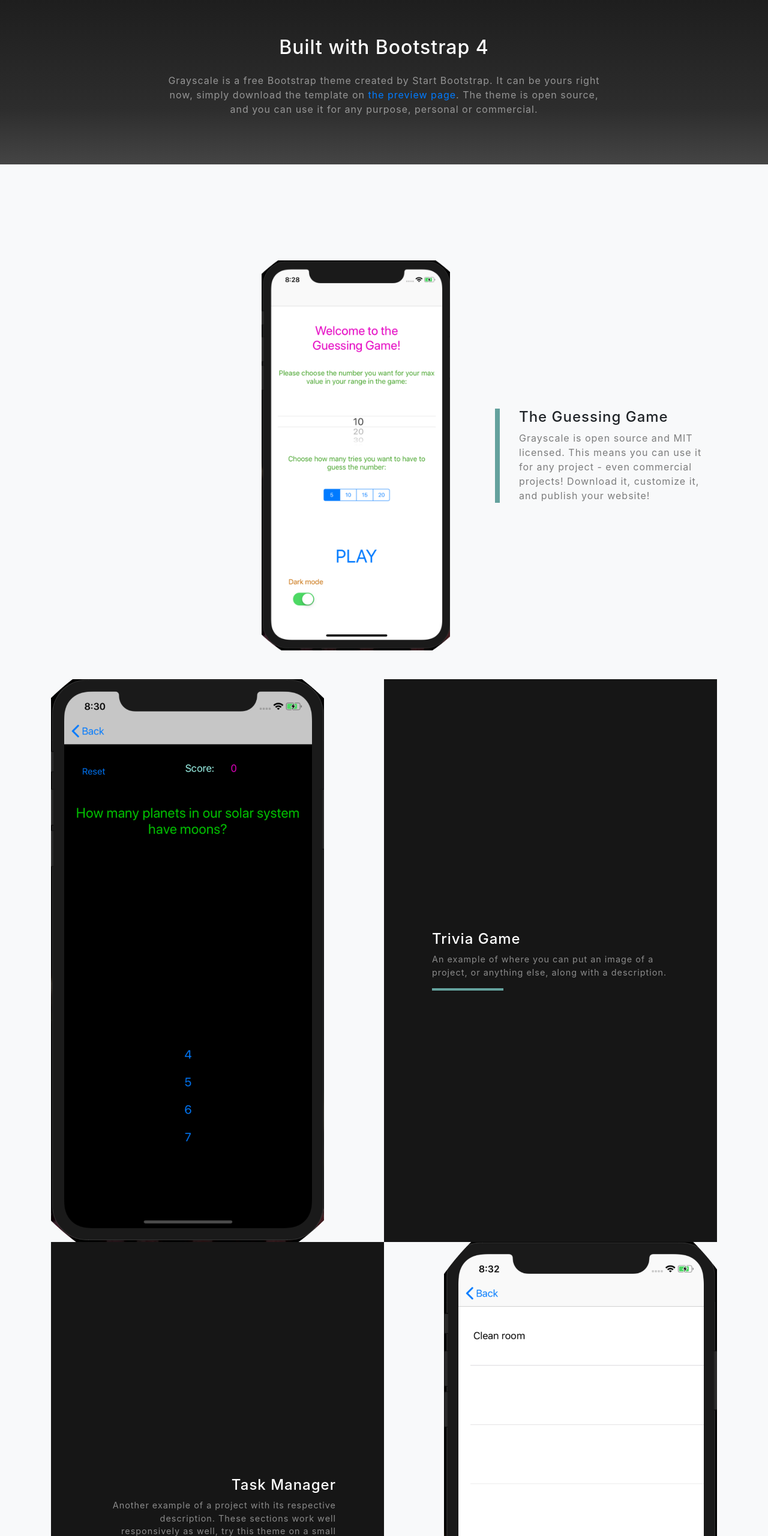
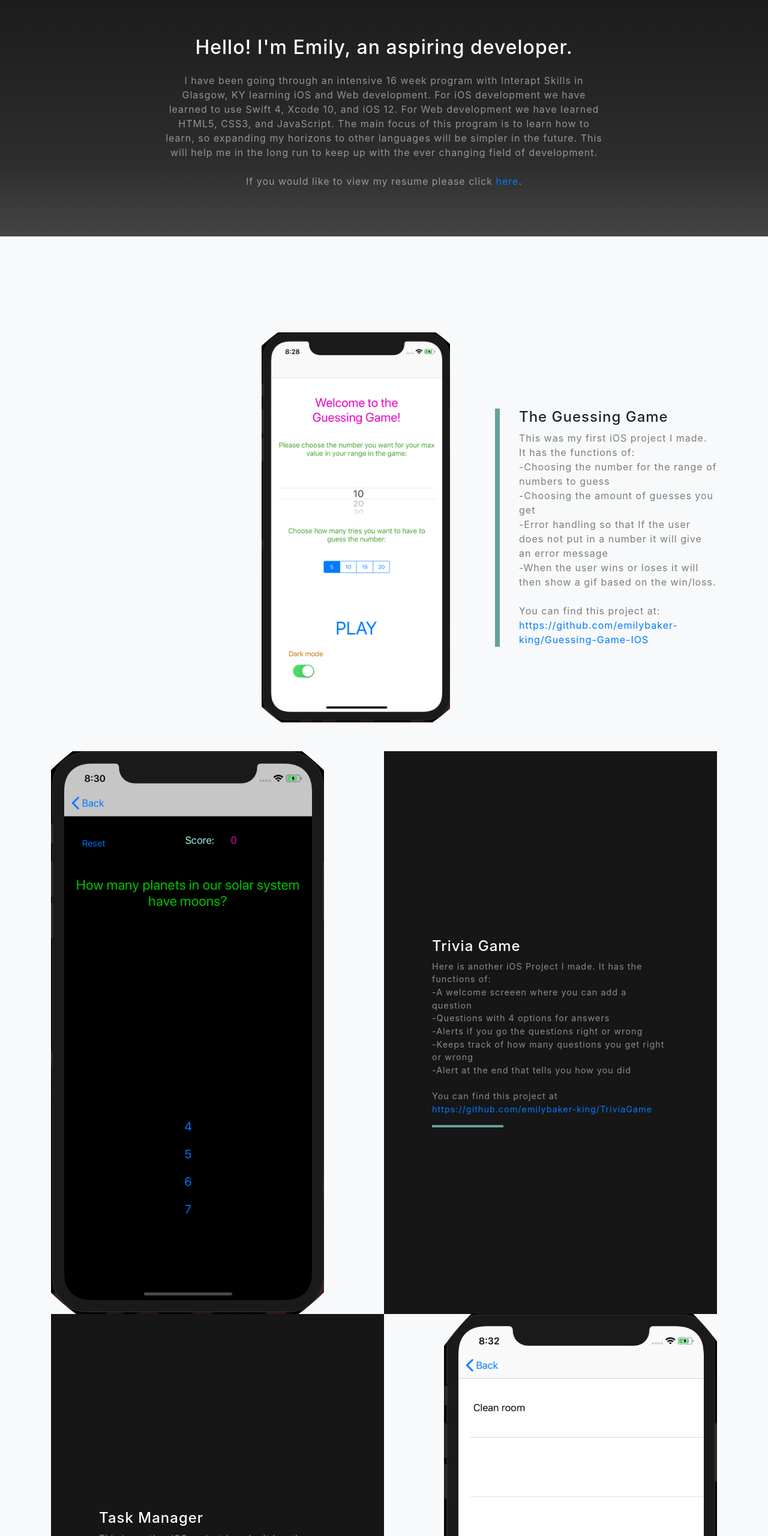
Before and after one commit to emilybaker-king/emilybaker-king.github.io, a website with bundled scripts: page index.html in a window 1280 px wide. Shown: the part 900-3460 px from the top of the page at 60% size. Built offline with nearby package versions, Linux system fonts and the light colour scheme.

Commit message:
added descriptions

```diff
--- a/css/grayscale.css
+++ b/css/grayscale.css
@@ -189,7 +189,7 @@
 
 .img-fluid {
   height: 650px;
-  width: auto
+  width: auto;
 }
 
 .project-1 {
@@ -200,6 +200,14 @@
 .project-2 {
   float: left;
   padding-left: 100px;
+}
+
+.project-2-title {
+  text-align: left;
+}
+
+.project-2-info {
+  text-align: left;
 }
 
 .projects-section .featured-text {
--- a/index.html
+++ b/index.html
@@ -65,9 +65,11 @@
       <div class="container">
         <div class="row">
           <div class="col-lg-8 mx-auto">
-            <h2 class="text-white mb-4">Built with Bootstrap 4</h2>
-            <p class="text-white-50">Grayscale is a free Bootstrap theme created by Start Bootstrap. It can be yours right now, simply download the template on
-              <a href="http://startbootstrap.com/template-overviews/grayscale/">the preview page</a>. The theme is open source, and you can use it for any purpose, personal or commercial.</p>
+            <h2 class="text-white mb-4">Hello! I'm Emily, an aspiring developer.</h2>
+            <p class="text-white-50">
+              I have been going through an intensive 16 week program with Interapt Skills in Glasgow, KY learning iOS and Web development. For iOS development we have learned to use Swift 4, Xcode 10, and iOS 12. For Web development we have learned HTML5, CSS3, and JavaScript. The main focus of this program is to learn how to learn, so expanding my horizons to other languages will be simpler in the future. This will help me in the long run to keep up with the ever changing field of development.<br><br>
+              If you would like to view my resume please click <a href="https://docs.google.com/document/d/1hJqessEK2OUq2ZLku9DQnYcl15OUAJtCAeb_hxNOCAg/edit#heading=h.5x0d5h95i329" target="_blank">here</a>.
+            </p>
           </div>
           </div>
     </section>
@@ -84,7 +86,16 @@
           <div class="col-xl-4 col-lg-5">
             <div class="featured-text text-center text-lg-left">
               <h4>The Guessing Game</h4>
-              <p class="text-black-50 mb-0">Grayscale is open source and MIT licensed. This means you can use it for any project - even commercial projects! Download it, customize it, and publish your website!</p>
+              <p class="text-black-50 mb-0">
+                This was my first iOS project I made. It has the functions of: <br>
+                 -Choosing the number for the range of numbers to guess<br>
+                 -Choosing the amount of guesses you get<br>
+                 -Error handling so that If the user does not put in a number it will give an error message<br>
+                 -When the user wins or loses it will then show a gif based on the win/loss.
+                <br>
+                <br>
+                You can find this project at: <a href="https://github.com/emilybaker-king/Guessing-Game-IOS" target="_blank">https://github.com/emilybaker-king/Guessing-Game-IOS</a>
+              </p>
             </div>
           </div>
         </div>
@@ -99,7 +110,15 @@
               <div class="d-flex h-100">
                 <div class="project-text w-100 my-auto text-center text-lg-left">
                   <h4 class="text-white">Trivia Game</h4>
-                  <p class="mb-0 text-white-50">An example of where you can put an image of a project, or anything else, along with a description.</p>
+                  <p class="mb-0 text-white-50">
+                    Here is another iOS Project I made. It has the functions of: <br>
+                    -A welcome screeen where you can add a question<br>
+                    -Questions with 4 options for answers<br>
+                    -Alerts if you go the questions right or wrong<br>
+                    -Keeps track of how many questions you get right or wrong<br>
+                    -Alert at the end that tells you how you did<br><br>
+                    You can find this project at <a href="https://github.com/emilybaker-king/TriviaGame" target="_blank">https://github.com/emilybaker-king/TriviaGame</a>
+                  </p>
                   <hr class="d-none d-lg-block mb-0 ml-0">
                 </div>
               </div>
@@ -116,8 +135,13 @@
             <div class="bg-black text-center h-100 project">
               <div class="d-flex h-100">
                 <div class="project-text w-100 my-auto text-center text-lg-right">
-                  <h4 class="text-white">Task Manager</h4>
-                  <p class="mb-0 text-white-50">Another example of a project with its respective description. These sections work well responsively as well, try this theme on a small screen!</p>
+                  <h4 class="text-white project-2-title">Task Manager</h4>
+                  <p class="mb-0 text-white-50 project-2-info">This is another iOS project I made. It has the functions of: <br>
+                    -A password when you open the app <br>
+                    -Different pages to see completed, incompelted, or all tasks <br>
+                    -Add/Delete/Edit a task <br> <br>
+                    You can find this project at: <a href="https://github.com/emilybaker-king/TaskManageriOS" target="_blank">https://github.com/emilybaker-king/TaskManageriOS</a>
+                  </p>
                   <hr class="d-none d-lg-block mb-0 mr-0">
                 </div>
               </div>
@@ -154,7 +178,7 @@
                 <h4 class="text-uppercase m-0">Email</h4>
                 <hr class="my-4">
                 <div class="small text-black-50">
-                  <a href="#">ebakerking@gmail.com</a>
+                  <a href="mailto:ebakerking@gmail.com">ebakerking@gmail.com</a>
                 </div>
               </div>
             </div>
```
Also changed, not shown: vendor/bootstrap/css/bootstrap.css, 1 other file.
